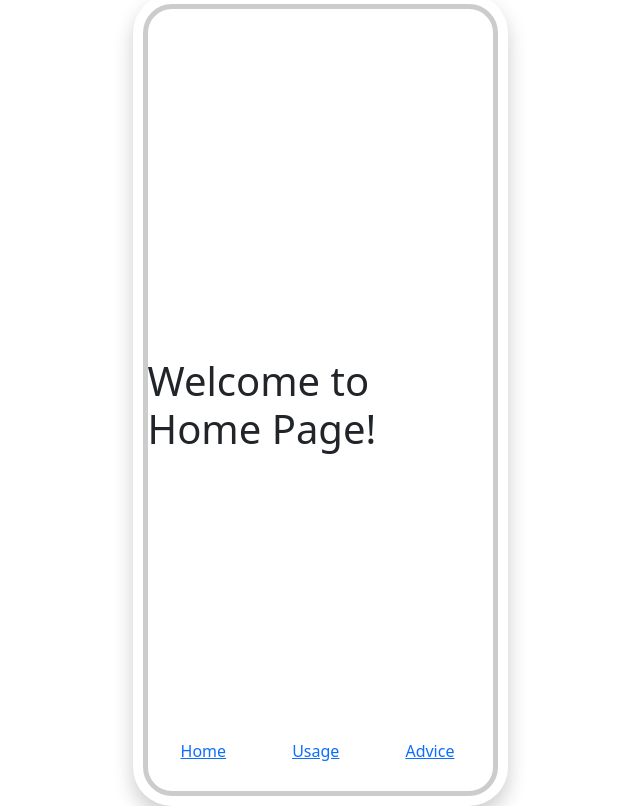
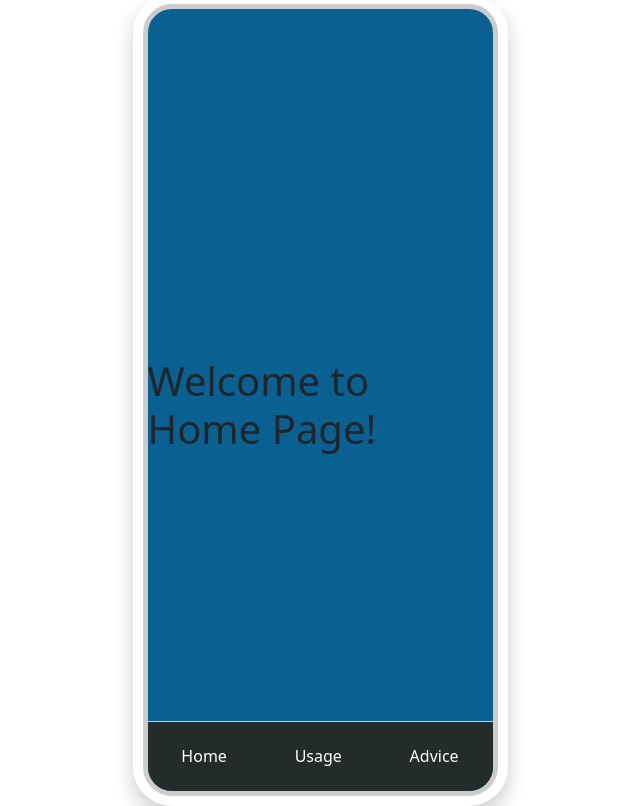
Before and after one commit to Yahye-Abdulle/WattSmart, a Vue app in the folder frontend/: page / in a window 1280 px wide. Shown: the whole page, without its empty margins (320-960 px from the left). Built offline with nearby package versions, Linux system fonts and the light colour scheme.

Commit message:
improve layout for bottom nav bar

```diff
--- a/frontend/src/App.vue
+++ b/frontend/src/App.vue
@@ -7,9 +7,9 @@
 
                 <!-- Bottom navigation -->
                 <div class="iphone-bottom">
-                    <router-link to="/" class="iphone-button">Home</router-link>
-                    <router-link to="/usage" class="iphone-button">Usage</router-link>
-                    <router-link to="/advice" class="iphone-button">Advice</router-link>
+                    <router-link to="/" class="iphone-button router-link">Home</router-link>
+                    <router-link to="/usage" class="iphone-button router-link">Usage</router-link>
+                    <router-link to="/advice" class="iphone-button router-link">Advice</router-link>
                 </div>
             </div>
         </div>
@@ -30,6 +30,7 @@ export default defineComponent({
     justify-content: center;
     align-items: center;
     height: 100vh;
+
     /* Use full viewport height */
 }
 
@@ -57,6 +58,8 @@ export default defineComponent({
     /* Adjust border-radius to match inner part */
     overflow: hidden;
     position: relative;
+    background-color: #096192;
+
 }
 
 .iphone-bottom {
@@ -64,8 +67,11 @@ export default defineComponent({
     justify-content: space-around;
     align-items: center;
     position: absolute;
-    bottom: 20px;
-    width: calc(100% - 5px);
+    bottom: 0px;
+    width: calc(100%);
+    height: calc(9%);
+    border-top: 1px solid #ccc;
+    background-color: #232b2b;
 }
 
 .iphone-button {
@@ -83,4 +89,10 @@ export default defineComponent({
     width: 24px;
     height: 24px;
     margin-bottom: 4px;
-}</style>
+}
+
+.router-link {
+    text-decoration: none;
+    color: white;
+}
+</style>
--- a/frontend/src/pages/MainPage.vue
+++ b/frontend/src/pages/MainPage.vue
@@ -58,6 +58,7 @@
     width: calc(100% - 5px);
   }
 
+
   .iphone-button {
     display: flex;
     flex-direction: column;
```
